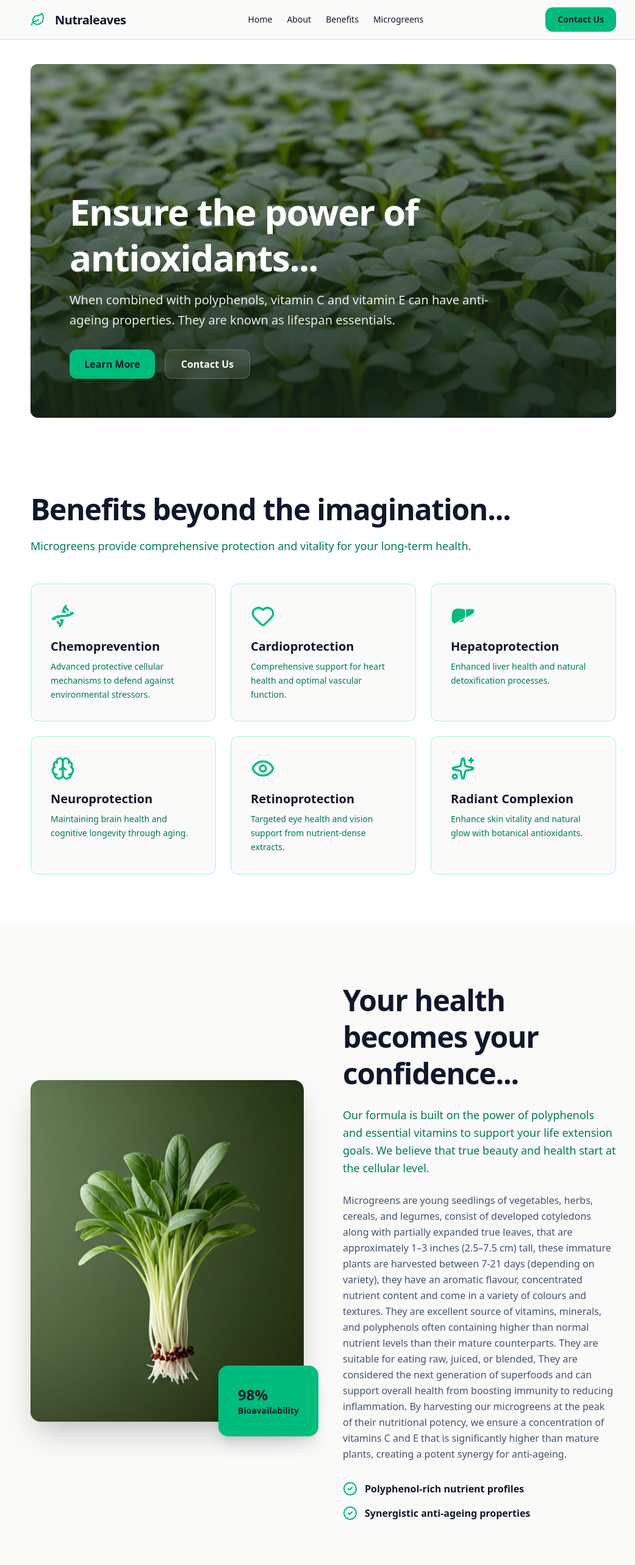
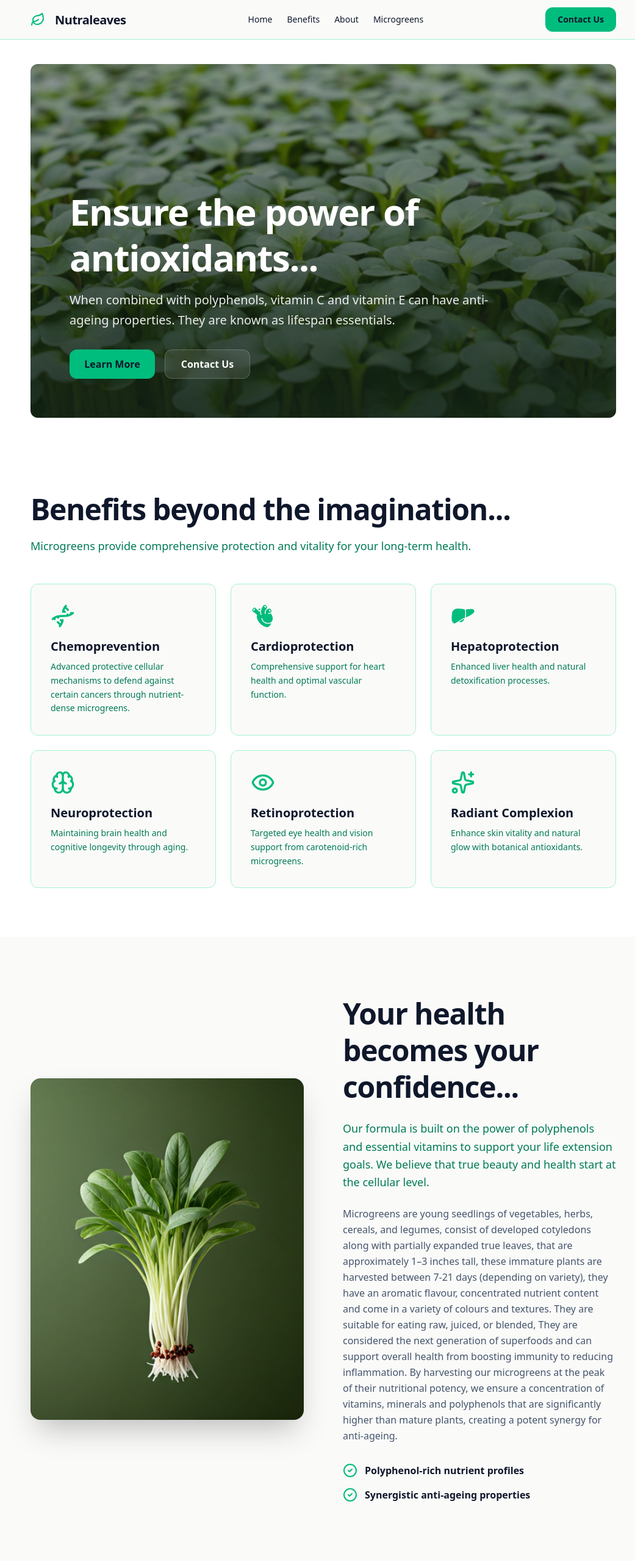
Before and after one commit to Abhinav-mohanan/Nutraleaves, a React (Vite) app in the folder nutraleaves/: page / in a window 1280 px wide. Shown: the top 2566 px of the page at 61% size, without its empty margins (110-1151 px from the left). Built offline with nearby package versions, Linux system fonts and the light colour scheme.

Commit message:
feat(home-page): refine UI for header, footer, benefits, health confidence and microgreens sections; add site favicon

```diff
--- a/nutraleaves/index.html
+++ b/nutraleaves/index.html
@@ -2,9 +2,9 @@
 <html lang="en">
   <head>
     <meta charset="UTF-8" />
-    <!-- <link rel="icon" type="image/svg+xml" href="/vite.svg" /> -->
+    <link rel="icon" type="image/svg+xml" href="/favicon.svg" />
     <meta name="viewport" content="width=device-width, initial-scale=1.0" />
-    <title>nutraleaves</title>
+    <title>Nutraleaves</title>
   </head>
   <body>
     <div id="root"></div>
--- a/nutraleaves/src/components/shared/Benefits.jsx
+++ b/nutraleaves/src/components/shared/Benefits.jsx
@@ -6,7 +6,7 @@ const Benefits = () => {
     const benefits = benefits_data
 
   return (
-    <section className='px-4 lg:px-40 py-20 bg-white'>
+    <section id='benefits' className='px-4 lg:px-40 py-20 bg-white'>
         <div className='max-w-[1200px] mx-auto'>
             <div className='flex flex-col gap-12'>
                 <div className='flex flex-col gap-4 max-w-[800px]'>
--- a/nutraleaves/src/components/shared/Footer.jsx
+++ b/nutraleaves/src/components/shared/Footer.jsx
@@ -15,8 +15,8 @@ export const Footer = () => {
                 <div className="flex flex-col gap-4">
                     <h4 className="font-bold text-lg mb-2">Navigation</h4>
                     <a className="text-white/60 hover:text-emerald-500 transition-colors text-sm" href="#">Home</a>
-                    <a className="text-white/60 hover:text-emerald-500 transition-colors text-sm" href="#">About Us</a>
-                    <a className="text-white/60 hover:text-emerald-500 transition-colors text-sm" href="#">Microgreens</a>
+                    <a className="text-white/60 hover:text-emerald-500 transition-colors text-sm" href="#about">About Us</a>
+                    <a className="text-white/60 hover:text-emerald-500 transition-colors text-sm" href="#microgreens">Microgreens</a>
                 </div>
                 <div className="flex gap-4">
                     <a className="size-10 rounded-full bg-white/10 flex items-center justify-center hover:bg-emerald-500 transition-colors" href="#">
@@ -31,7 +31,7 @@ export const Footer = () => {
                 </div>
             </div>
             <div className="pt-8 border-t border-white/10 flex flex-col md:flex-row justify-between items-center gap-4 text-white/40 text-sm">
-                <p>© 2024 Nutraleaves Nutrition. All rights reserved.</p>
+                <p>© 2024 Nutraleaves. All rights reserved.</p>
             </div>
         </div>
     </footer>
--- a/nutraleaves/src/components/shared/Header.jsx
+++ b/nutraleaves/src/components/shared/Header.jsx
@@ -13,9 +13,9 @@ const Header = () => {
             </div>
             <nav className='hidden md:flex items-center gap-6'>
                 <a className='text-sm font-medium hover:text-emerald-500 transition-colors' href="">Home</a>
-                <a className='text-sm font-medium hover:text-emerald-500 transition-colors' href="">About</a>
-                <a className='text-sm font-medium hover:text-emerald-500 transition-colors' href="">Benefits</a>
-                <a className='text-sm font-medium hover:text-emerald-500 transition-colors' href="">Microgreens</a>
+                <a className='text-sm font-medium hover:text-emerald-500 transition-colors' href="#benefits">Benefits</a>
+                <a className='text-sm font-medium hover:text-emerald-500 transition-colors' href="#about">About</a>
+                <a className='text-sm font-medium hover:text-emerald-500 transition-colors' href="#microgreens">Microgreens</a>
             </nav>
             <button className='bg-emerald-500 hover:bg-emerald-600 text-slate-900 text-sm font-bold px-5 py-2.5 rounded-xl transition-all'>
                 Contact Us
--- a/nutraleaves/src/components/shared/HealthConfidence.jsx
+++ b/nutraleaves/src/components/shared/HealthConfidence.jsx
@@ -4,15 +4,15 @@ import React from 'react'
 
 const HealthConfidence = () => {
   return (
-    <section className="px-4 lg:px-40 py-24 bg-stone-50">
+    <section id='about' className="px-4 lg:px-40 py-24 bg-stone-50">
         <div className="max-w-[1200px] mx-auto grid grid-cols-1 lg:grid-cols-2 gap-16 items-center">
             <div className="relative">
                 <div className="w-full aspect-[4/5] bg-cover bg-center rounded-2xl shadow-2xl overflow-hidden"
                 style={{backgroundImage: `url(${HealthConfidence_img})`}} />
-                <div className="absolute -bottom-6 -right-6 bg-emerald-500 p-8 rounded-2xl shadow-xl hidden md:block">
+                {/* <div className="absolute -bottom-6 -right-6 bg-emerald-500 p-8 rounded-2xl shadow-xl hidden md:block">
                     <p className="text-slate-900 font-black text-2xl">98%</p>
                     <p className="text-slate-900 text-sm font-bold">Bioavailability</p>
-                </div>
+                </div> */}
             </div>
                 <div className="flex flex-col gap-8">
                     <div className="flex flex-col gap-6">
@@ -23,11 +23,10 @@ const HealthConfidence = () => {
                         Our formula is built on the power of polyphenols and essential vitamins to support your life extension goals. We believe that true beauty and health start at the cellular level.
                     </p>
                     <p className="text-slate-600 text-base leading-relaxed">
-                        Microgreens are young seedlings of vegetables, herbs, cereals, and legumes, consist of developed cotyledons along with
-partially expanded true leaves, that are approximately 1–3 inches (2.5–7.5 cm) tall, these immature plants are harvested
-between 7-21 days (depending on variety), they have an aromatic flavour, concentrated nutrient content and come in a
-variety of colours and textures. They are excellent source of vitamins, minerals, and polyphenols often containing higher than normal nutrient levels than their mature counterparts. They are suitable for eating raw, juiced, or blended, They are considered the next generation of superfoods and can support overall health from boosting immunity to reducing inflammation.
-                        By harvesting our microgreens at the peak of their nutritional potency, we ensure a concentration of vitamins C and E that is significantly higher than mature plants, creating a potent synergy for anti-ageing.
+                    Microgreens are young seedlings of vegetables, herbs, cereals, and legumes, consist of developed cotyledons along with partially expanded true leaves, that are approximately 1–3 inches tall,
+                    these immature plants are harvested between 7-21 days (depending on variety), they have an aromatic flavour, concentrated nutrient content and come in a variety of colours and textures.
+                    They are suitable for eating raw, juiced, or blended, They are considered the next generation of superfoods and can support overall health from boosting immunity to reducing inflammation.
+                    By harvesting our microgreens at the peak of their nutritional potency, we ensure a concentration of vitamins, minerals and polyphenols that are significantly higher than mature plants, creating a potent synergy for anti-ageing.
                     </p>
                     </div>
                     <div className="flex flex-col gap-4">
--- a/nutraleaves/src/components/shared/Microgreens.jsx
+++ b/nutraleaves/src/components/shared/Microgreens.jsx
@@ -5,7 +5,7 @@ import MicrogreenCard from '../layouts/MicrogreenCard'
 const Microgreens = () => {
     const products = microgreen_products
   return (
-    <section className='px-4 lg:px-40 py-24 bg-stone-50'>
+    <section id='microgreens' className='px-4 lg:px-40 py-24 bg-stone-50'>
         <div className='max-w-[1200px] mx-auto'>
             <div className='flex flex-col items-center text-center gap-4 mb-16'>
                 <h2 className='text-slate-900 text-3xl lg:text-5xl font-black leading-tight tracking-tight'>
--- a/nutraleaves/src/constants/benefits_datas.js
+++ b/nutraleaves/src/constants/benefits_datas.js
@@ -1,11 +1,11 @@
 import { Brain, Dna, Eye, Heart, Sparkles } from "lucide-react";
-import { GiLiver } from "react-icons/gi";
+import { GiHeartOrgan, GiLiver } from "react-icons/gi";
 
 export const benefits_data = [
-    { icon: Dna, title: "Chemoprevention", description: "Advanced protective cellular mechanisms to defend against environmental stressors." },
-    { icon: Heart, title: "Cardioprotection", description: "Comprehensive support for heart health and optimal vascular function." },
+    { icon: Dna, title: "Chemoprevention", description: "Advanced protective cellular mechanisms to defend against certain cancers through nutrient-dense microgreens." },
+    { icon: GiHeartOrgan, title: "Cardioprotection", description: "Comprehensive support for heart health and optimal vascular function." },
     { icon: GiLiver, title: "Hepatoprotection", description: "Enhanced liver health and natural detoxification processes." },
     { icon: Brain, title: "Neuroprotection", description: "Maintaining brain health and cognitive longevity through aging." },
-    { icon: Eye, title: "Retinoprotection", description: "Targeted eye health and vision support from nutrient-dense extracts." },
+    { icon: Eye, title: "Retinoprotection", description: "Targeted eye health and vision support from carotenoid-rich microgreens." },
     { icon: Sparkles, title: "Radiant Complexion", description: "Enhance skin vitality and natural glow with botanical antioxidants." }
   ];
--- a/nutraleaves/src/index.css
+++ b/nutraleaves/src/index.css
@@ -1 +1,4 @@
+html{
+    scroll-behavior: smooth;
+}
 @import 'tailwindcss'
```
Also changed, not shown: nutraleaves/public/favicon.svg (added).
